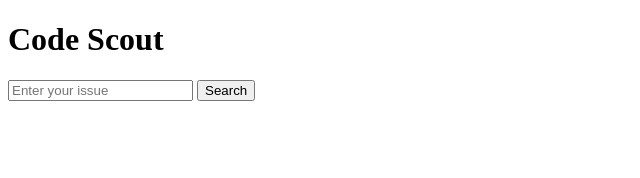
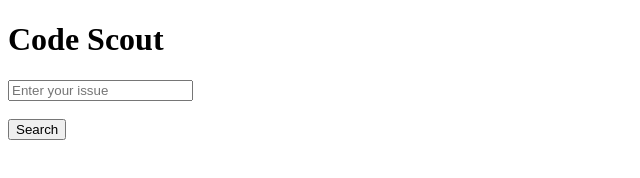
Before and after one commit to maxwellmitchell93/code-scout, a plain HTML site: page index.html in a window 1280 px wide. Shown: the whole page, without its empty margins (0-640 px from the left). Drawn offline with Linux system fonts and the light colour scheme.

Commit message:
added button class and google font

```diff
--- a/index.html
+++ b/index.html
@@ -3,17 +3,26 @@
     <head>
         <meta charset="UTF-8">
         <meta name="viewport" content="width=device-width, initial-scale=1.0">
+        <link rel="preconnect" href="https://fonts.googleapis.com">
+<link rel="preconnect" href="https://fonts.gstatic.com" crossorigin>
+<link href="https://fonts.googleapis.com/css2?family=Open+Sans:ital,wght@0,300..800;1,300..800&display=swap" rel="stylesheet">
+        <link rel ="stylesheet" href="./assets/css/style.css">
     </head>
 
     <body>
+
 
         <main>
             <div class="container">
                 <h1>Code Scout</h1>
                 <form id="searchForm">
-                    <input type="text" id="issueinput" placeholder="Enter your issue">
-                    <button type="submit">Search</button>
+                    <input type="text" id="issueinput" placeholder="Enter your issue"><br><br>
+                    <button type="submit" class="submitbtn">Search</button>
                 </form>
+
+                <div class="search-history-container">
+
+                </div>
             </div>
 
         </main>
```
